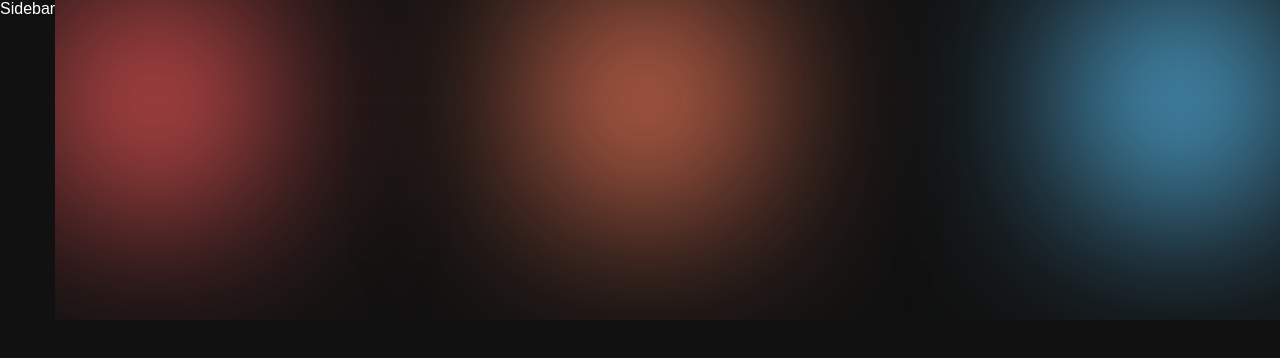
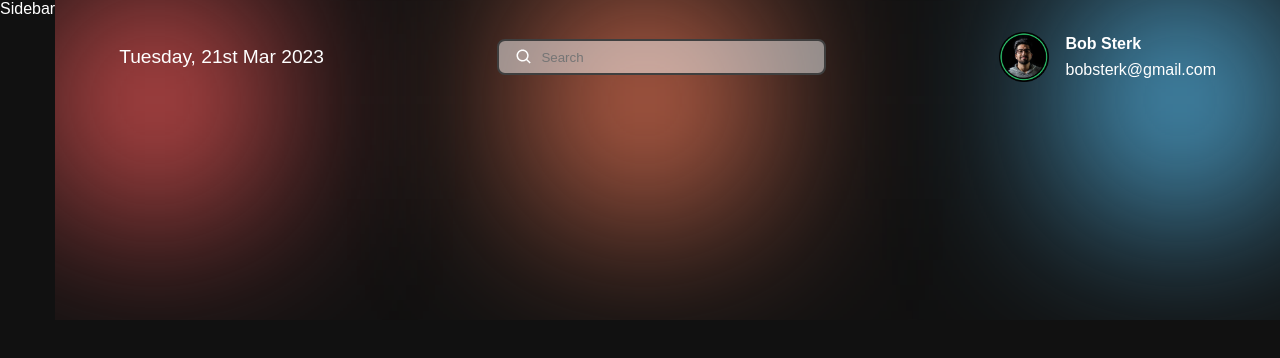
Before and after one commit to JarekCh/admin_dashboard, a React (Vite) app: page / in a window 1280 px wide. Shown: the top 358 px of the page. Built offline with nearby package versions, Linux system fonts and the light colour scheme.

Commit message:
add header html and css logic in Layout component

```diff
--- a/src/components/Layout/Layout.jsx
+++ b/src/components/Layout/Layout.jsx
@@ -1,4 +1,6 @@
+import moment from 'moment';
 import css from './Layout.module.css';
+import { BiSearch } from 'react-icons/bi';
 
 const Layout = () => {
   return (
@@ -10,6 +12,20 @@ const Layout = () => {
           <div className='gradient-orange'></div>
           <div className='gradient-blue'></div>
         </div>
+        <div className={css.header}>
+          <span>{moment().format('dddd, Do MMM YYYY')}</span>
+          <div className={css.searchBar}>
+            <BiSearch size={20} />
+            <input type='text' placeholder='Search' />
+          </div>
+          <div className={css.profile}>
+            <img src='./profile.png' alt='user image' />
+            <div className={css.details}>
+              <span>Bob Sterk</span>
+              <span>bobsterk@gmail.com</span>
+            </div>
+          </div>
+        </div>
       </div>
     </div>
   );
--- a/src/components/Layout/Layout.module.css
+++ b/src/components/Layout/Layout.module.css
@@ -21,6 +21,64 @@
 .topBaseGradients > :nth-child(2) {
   left: 40%;
 }
+
 .topBaseGradients > :nth-child(3) {
   right: 0;
 }
+
+.header {
+  display: flex;
+  padding: 2rem 4rem;
+  align-items: center;
+  justify-content: space-between;
+}
+
+.header > :nth-child(1) {
+  font-size: 1.2rem;
+}
+
+.searchBar {
+  background-color: rgba(255, 255, 255, 0.496);
+  width: 30%;
+  max-width: 25rem;
+  padding: 1rem 1rem;
+  border-radius: 8px;
+  height: 2rem;
+  display: flex;
+  align-items: center;
+  border: 2px solid rgb(63, 63, 63);
+  justify-content: center;
+  gap: 8px;
+}
+
+.searchBar > input {
+  background: transparent;
+  color: white;
+  outline: none;
+  border: none;
+  padding: 0;
+  width: 100%;
+}
+
+.profile {
+  display: flex;
+  gap: 1rem;
+  align-items: center;
+  justify-content: center;
+}
+
+.profile > img {
+  height: 50px;
+  width: 50px;
+}
+
+.details {
+  display: flex;
+  flex-direction: column;
+  gap: 0.5rem;
+}
+
+.details > :nth-child(1) {
+  font-size: 1rem;
+  font-weight: bold;
+}
```
